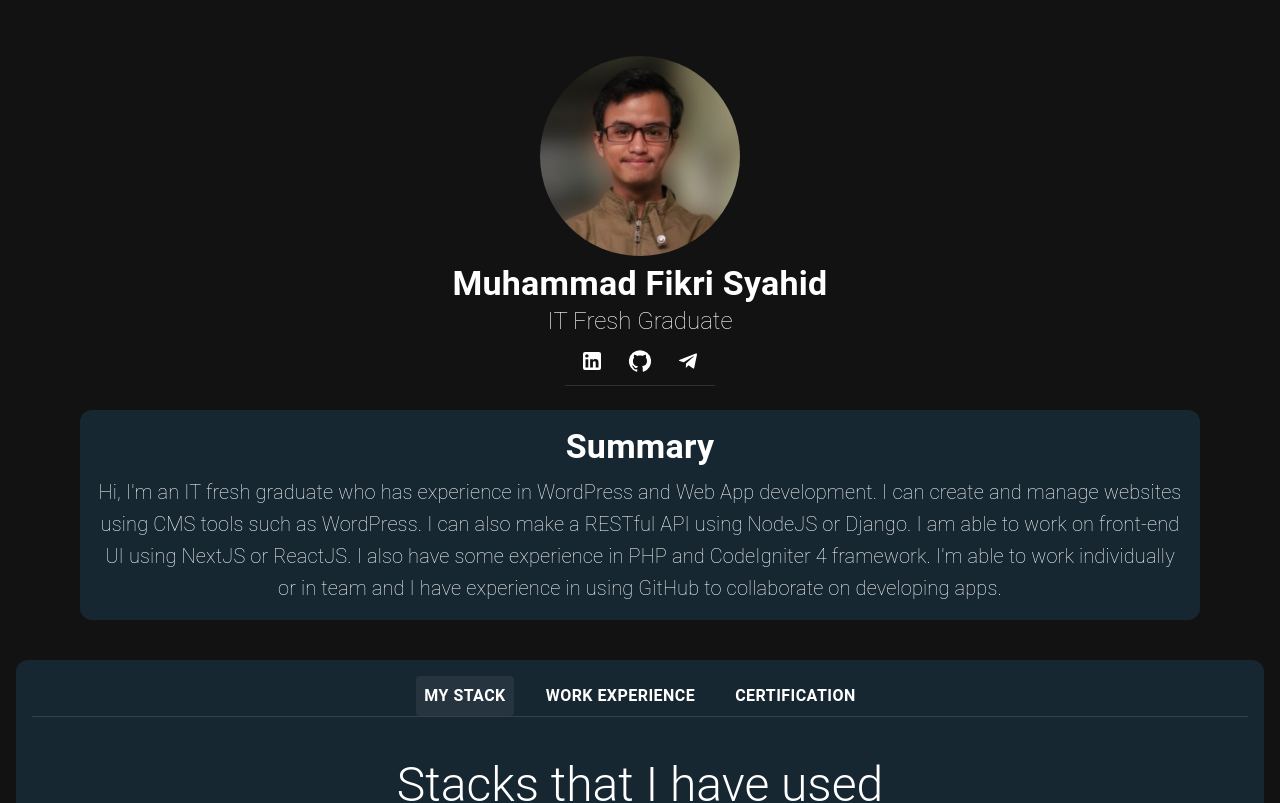
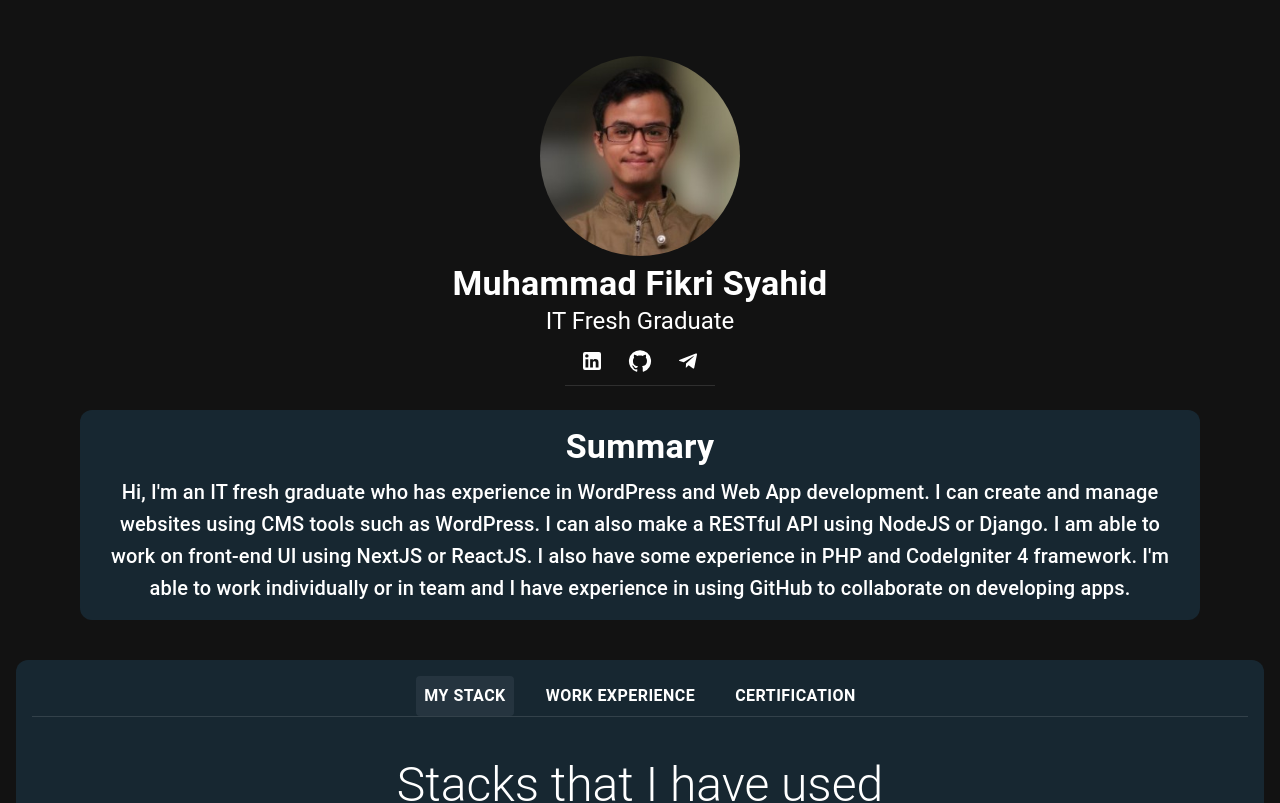
Before and after one commit to fikrisyahid/my-portofolio, a Next.js app: page / in a window 1280 px wide. Shown: the top 803 px of the page. Built offline with nearby package versions, Linux system fonts and the light colour scheme.

Commit message:
remove thin font weight

```diff
--- a/src/pages/Header.tsx
+++ b/src/pages/Header.tsx
@@ -20,7 +20,7 @@ export default function Header() {
         </Typography>
       </Item>
       <Item align="center">
-        <Typography variant="h5" fontWeight={100} textAlign="center">
+        <Typography variant="h5" textAlign="center">
           IT Fresh Graduate
         </Typography>
       </Item>
@@ -36,7 +36,7 @@ export default function Header() {
           <Typography variant="h4" fontWeight={700} textAlign="center" mb={1}>
             Summary
           </Typography>
-          <Typography variant="h6" fontWeight={100} textAlign="center">
+          <Typography variant="h6" textAlign="center">
             Hi, I'm an IT fresh graduate who has experience in WordPress and Web
             App development. I can create and manage websites using CMS tools
             such as WordPress. I can also make a RESTful API using NodeJS or
```
